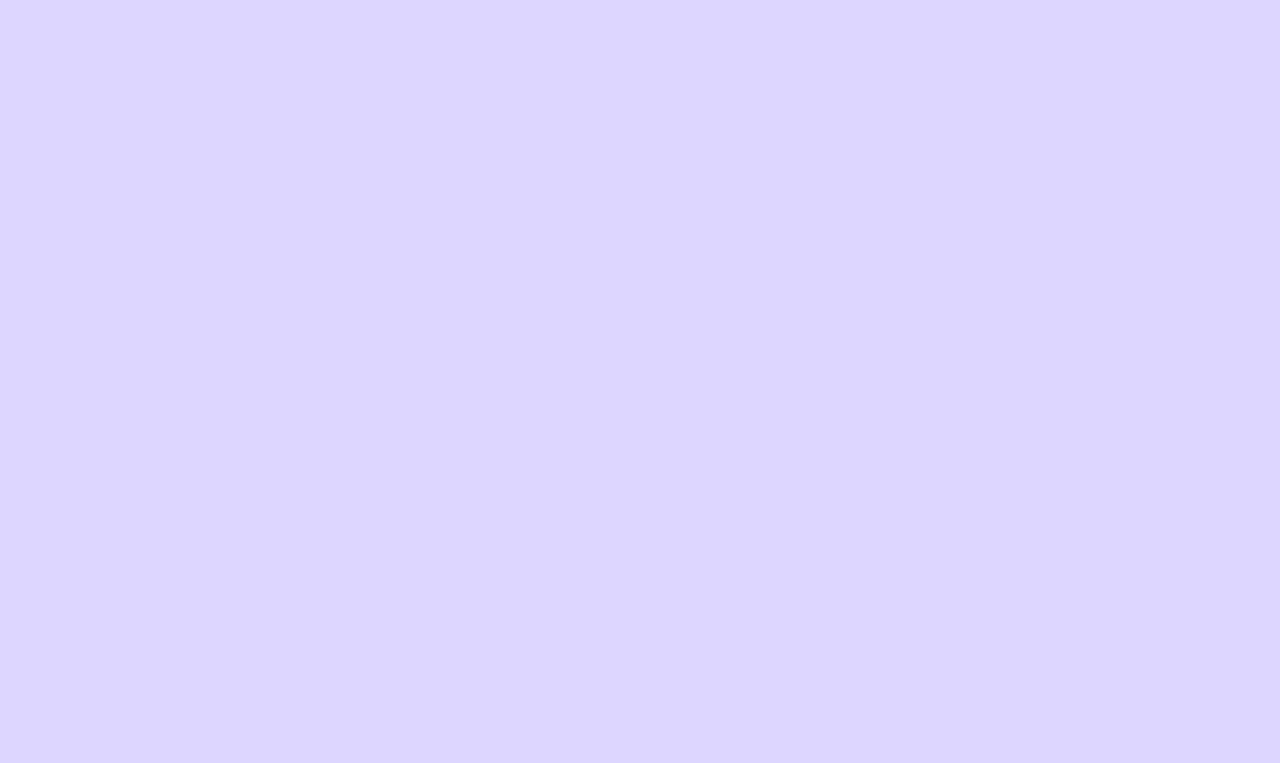
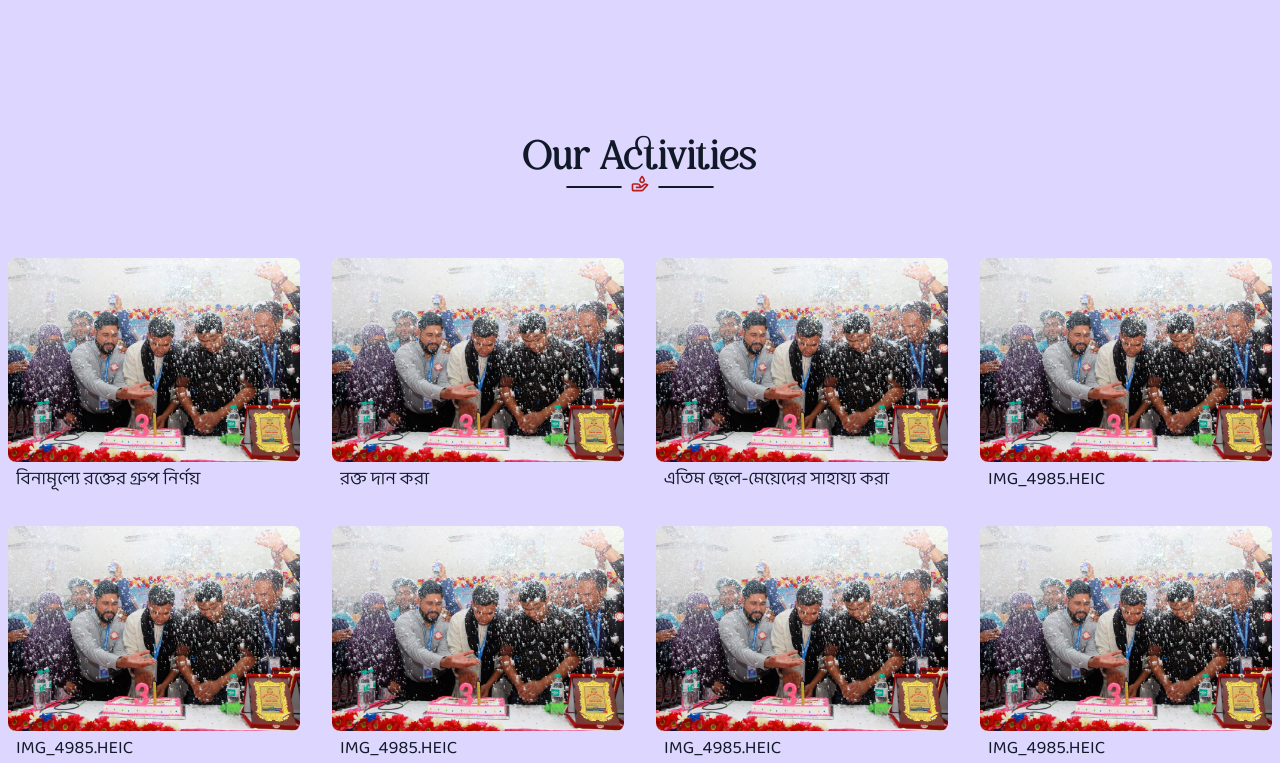
Before and after one commit to AariyanApu/gbdc, a Next.js app in the folder client/: page / in a window 1280 px wide. Shown: the part 1036-1799 px from the top of the page. Before the commit the page ends 1194 px from the top, so only its background shows below. Built offline with nearby package versions, Linux system fonts and the light colour scheme.

Commit message:
added work section

```diff
--- a/client/package.json
+++ b/client/package.json
@@ -12,6 +12,7 @@
     "@headlessui/react": "^1.7.7",
     "@heroicons/react": "^2.0.13",
     "@next/font": "13.1.5",
+    "@tailwindcss/aspect-ratio": "^0.4.2",
     "eslint-config-next": "13.1.5",
     "framer-motion": "^8.5.3",
     "next": "13.1.5",
--- a/client/src/app/page.jsx
+++ b/client/src/app/page.jsx
@@ -4,14 +4,16 @@ import Hero from '@/sections/Hero';
 import About from '@/sections/About';
 import { banglaFont } from '@/utils/fonts';
 import 'swiper/css/bundle';
+import Work from '@/sections/Work';
 
 export default function Home() {
   return (
     <main
-      className={`${banglaFont.variable} mx-auto max-w-screen-2xl bg-violet-200 font-sans text-gray-50`}
+      className={`${banglaFont.variable} mx-auto max-w-screen-2xl bg-violet-200 font-sans text-gray-900`}
     >
       <Hero />
       <About />
+      <Work />
     </main>
   );
 }
--- /dev/null
+++ b/client/src/assets/workImage.js
@@ -0,0 +1,44 @@
+import banner from './banner.jpg';
+
+export const files = [
+  {
+    title: 'বিনামূল্যে রক্তের গ্রুপ নির্ণয়',
+    size: '3.9 MB',
+    source: banner,
+  },
+  {
+    title: 'রক্ত দান করা',
+    size: '3.9 MB',
+    source: banner,
+  },
+  {
+    title: 'এতিম ছেলে-মেয়েদের সাহায্য করা',
+    size: '3.9 MB',
+    source: banner,
+  },
+  {
+    title: 'IMG_4985.HEIC',
+    size: '3.9 MB',
+    source: banner,
+  },
+  {
+    title: 'IMG_4985.HEIC',
+    size: '3.9 MB',
+    source: banner,
+  },
+  {
+    title: 'IMG_4985.HEIC',
+    size: '3.9 MB',
+    source: banner,
+  },
+  {
+    title: 'IMG_4985.HEIC',
+    size: '3.9 MB',
+    source: banner,
+  },
+  {
+    title: 'IMG_4985.HEIC',
+    size: '3.9 MB',
+    source: banner,
+  },
+];
--- a/client/src/components/CustomTexts.jsx
+++ b/client/src/components/CustomTexts.jsx
@@ -7,7 +7,7 @@ import { textContainer, textContainer2, textVariant2 } from '@/utils/motion';
 export const TypingTitle = ({ title }) => (
   <motion.p
     variants={textContainer}
-    className={`text-center text-5xl font-extrabold ${titleFont.className}`}
+    className={`text-center text-gray-900 text-5xl font-extrabold ${titleFont.className}`}
   >
     {Array.from(title).map((letter, index) => (
       <motion.span variants={textVariant2} key={index}>
--- a/client/src/components/Slide.jsx
+++ b/client/src/components/Slide.jsx
@@ -48,7 +48,7 @@ const Slide = () => (
           <div className="absolute inset-0 h-[573px] w-[800] rounded  bg-gradient-to-t  from-black via-transparent to-transparent opacity-90" />
 
           <motion.div
-            variants={fadeIn('up', 'tween', 1, 0.5)}
+            variants={fadeIn('up', 'tween', 1, 0.7)}
             className="absolute inset-y-96 mx-auto w-[800px] pl-5 text-left text-white"
           >
             <div className="text-4xl ">{i.title}</div>
--- a/client/src/sections/About.jsx
+++ b/client/src/sections/About.jsx
@@ -14,7 +14,7 @@ export default function About() {
       initial="hidden"
       whileInView="show"
       viewport={{ once: false, amount: 0.25 }}
-      className="mt-8 mb-40 text-gray-900"
+      className="mt-8 mb-32"
     >
       <div>
         <TypingTitle title="About Us" />
--- /dev/null
+++ b/client/src/sections/Work.jsx
@@ -0,0 +1,64 @@
+/* eslint-disable jsx-a11y/no-redundant-roles */
+
+'use client';
+
+import { motion } from 'framer-motion';
+import Image from 'next/image';
+
+import { files } from '@/assets/workImage';
+import { TypingTitle } from '@/components/CustomTexts';
+import SectionHeading from '@/components/SectionHeading';
+import { staggerContainer, textContainer2, textVariant2 } from '@/utils/motion';
+
+export default function Work() {
+  return (
+    <motion.div
+      variants={staggerContainer}
+      initial="hidden"
+      whileInView="show"
+      viewport={{ once: false, amount: 0.25 }}
+      className="px-2"
+    >
+      <div className="mt-8 mb-16">
+        <TypingTitle title="Our Activities" />
+        <SectionHeading />
+      </div>
+      <motion.div variants={textContainer2}>
+        <ul
+          role="list"
+          className="grid grid-cols-2 gap-x-4 gap-y-8 sm:grid-cols-3 sm:gap-x-6 lg:grid-cols-4 xl:gap-x-8"
+        >
+          {files.map((file) => (
+            <li key={file.source} className="relative">
+              <motion.div variants={textVariant2}>
+                <div className="group aspect-w-10 aspect-h-7 block w-full overflow-hidden rounded-lg bg-gray-100 focus-within:ring-2 focus-within:ring-indigo-500 focus-within:ring-offset-2 focus-within:ring-offset-gray-100">
+                  <Image
+                    width={800}
+                    height={600}
+                    src={file.source}
+                    alt={file.title}
+                    className="pointer-events-none object-cover group-hover:opacity-75"
+                  />
+                  <button
+                    type="button"
+                    className="absolute inset-0 focus:outline-none"
+                  >
+                    <span className="sr-only">
+                      View details for {file.title}
+                    </span>
+                  </button>
+                </div>
+                <p className="pointer-events-none mt-1 block truncate text-lg ml-2 ">
+                  {file.title}
+                </p>
+                {/* <p className="pointer-events-none block text-sm font-medium text-gray-500">
+                  {file.size}
+                </p> */}
+              </motion.div>
+            </li>
+          ))}
+        </ul>
+      </motion.div>
+    </motion.div>
+  );
+}
--- a/client/tailwind.config.js
+++ b/client/tailwind.config.js
@@ -11,5 +11,8 @@ module.exports = {
       },
     },
   },
-  plugins: [],
+  plugins: [
+    require('@tailwindcss/aspect-ratio'),
+
+  ],
 };
```
Also changed, not shown: client/src/assets/banner.jpg (added), client/todo.txt, 1 other file (tests, documents, lock files or other folders).
